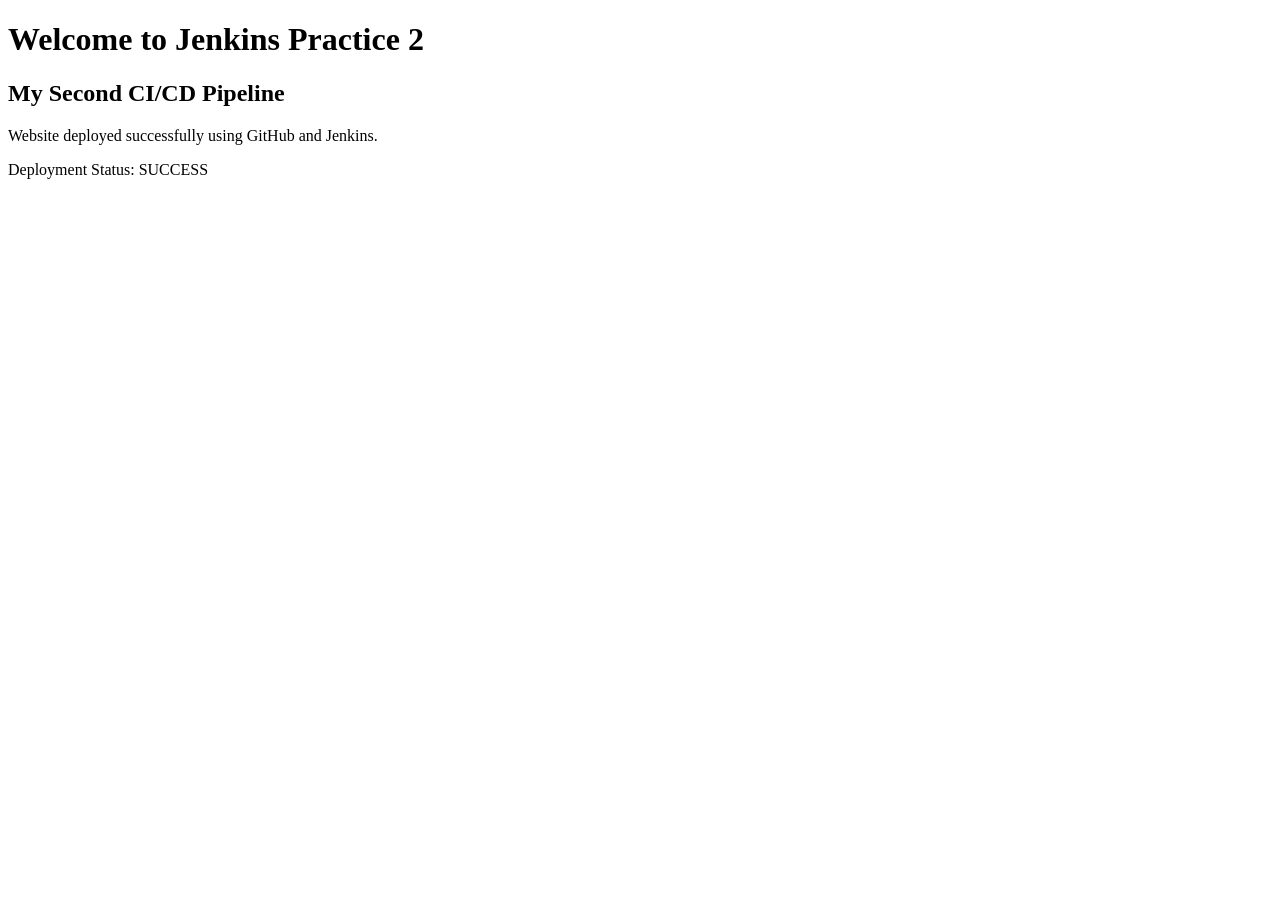
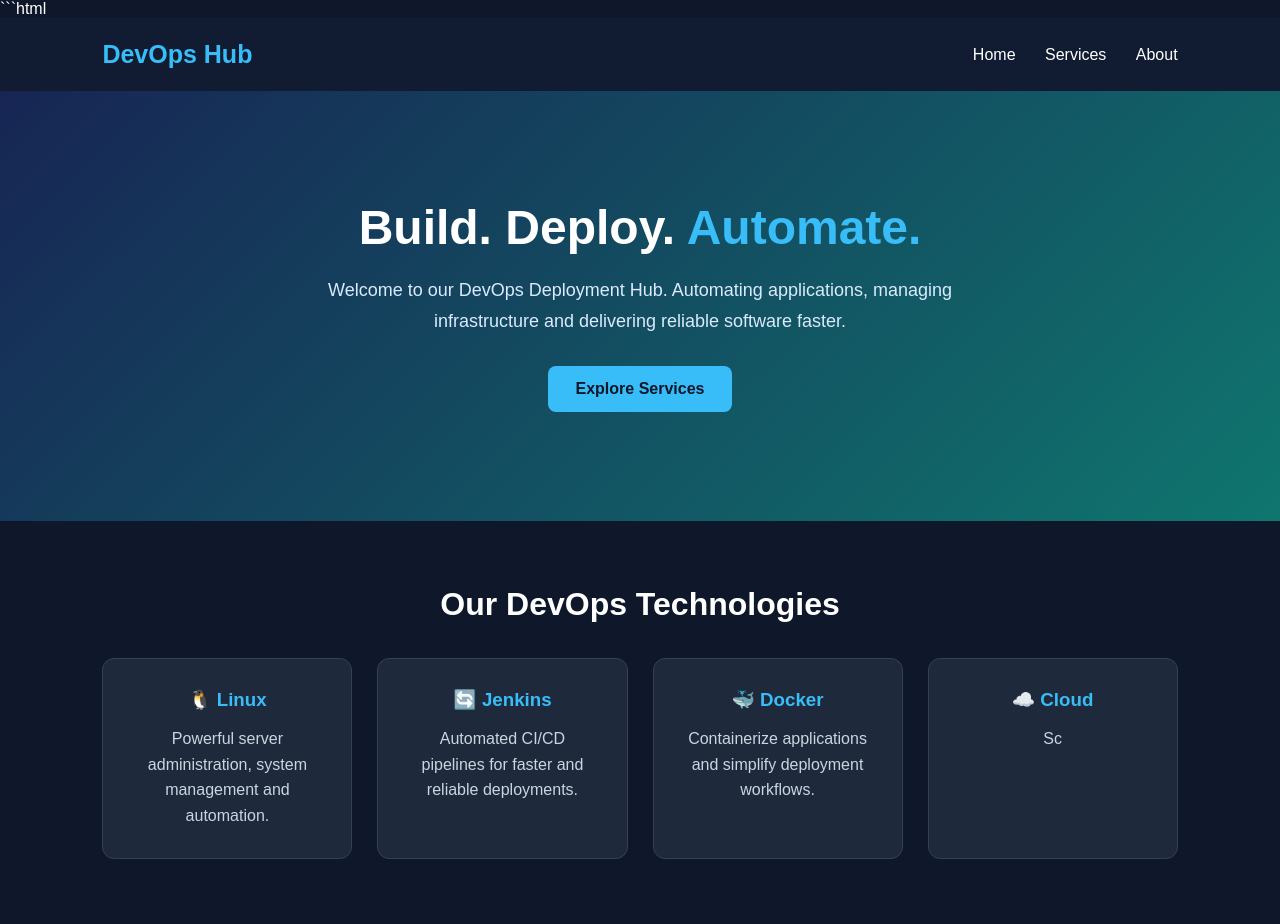
Before and after one commit to suhailkhan-debug/my-website, a plain HTML site: page index.html in a window 1280 px wide. Before the commit the page ends 800 px from the top, so only its background shows below. Drawn offline with Linux system fonts and the light colour scheme.

Commit message:
Revamp index.html with new layout and styles
Updated the title and added a navigation bar with links. Enhanced the hero section and included a services section with technology cards.

````diff
--- a/index.html
+++ b/index.html
@@ -1,13 +1,187 @@
+```html
 <!DOCTYPE html>
 <html lang="en">
 <head>
     <meta charset="UTF-8">
-    <title>Jenkins Practice 2</title>
+    <meta name="viewport" content="width=device-width, initial-scale=1.0">
+    <title>DevOps | Deployment Hub</title>
+
+    <style>
+        * {
+            margin: 0;
+            padding: 0;
+            box-sizing: border-box;
+        }
+
+        body {
+            font-family: Arial, sans-serif;
+            background: #0f172a;
+            color: white;
+        }
+
+        nav {
+            display: flex;
+            justify-content: space-between;
+            align-items: center;
+            padding: 22px 8%;
+            background: #111c33;
+        }
+
+        .logo {
+            font-size: 25px;
+            font-weight: bold;
+            color: #38bdf8;
+        }
+
+        nav a {
+            color: white;
+            text-decoration: none;
+            margin-left: 25px;
+        }
+
+        .hero {
+            min-height: 430px;
+            display: flex;
+            flex-direction: column;
+            justify-content: center;
+            align-items: center;
+            text-align: center;
+            padding: 50px 20px;
+            background: linear-gradient(135deg, #172554, #0f766e);
+        }
+
+        .hero h1 {
+            font-size: 48px;
+            margin-bottom: 20px;
+        }
+
+        .hero h1 span {
+            color: #38bdf8;
+        }
+
+        .hero p {
+            font-size: 18px;
+            color: #dbeafe;
+            max-width: 650px;
+            line-height: 1.7;
+        }
+
+        .btn {
+            display: inline-block;
+            margin-top: 30px;
+            padding: 14px 28px;
+            background: #38bdf8;
+            color: #0f172a;
+            text-decoration: none;
+            font-weight: bold;
+            border-radius: 8px;
+        }
+
+        .services {
+            padding: 65px 8%;
+            text-align: center;
+        }
+
+        .services h2 {
+            font-size: 32px;
+            margin-bottom: 35px;
+        }
+
+        .cards {
+            display: grid;
+            grid-template-columns: repeat(auto-fit, minmax(220px, 1fr));
+            gap: 25px;
+        }
+
+        .card {
+            background: #1e293b;
+            padding: 30px;
+            border-radius: 12px;
+            border: 1px solid #334155;
+            transition: 0.3s;
+        }
+
+        .card:hover {
+            transform: translateY(-8px);
+            border-color: #38bdf8;
+        }
+
+        .card h3 {
+            color: #38bdf8;
+            margin-bottom: 15px;
+        }
+
+        .card p {
+            color: #cbd5e1;
+            line-height: 1.6;
+        }
+
+        footer {
+            text-align: center;
+            padding: 25px;
+            background: #111c33;
+            color: #94a3b8;
+        }
+
+        @media(max-width: 600px) {
+            .hero h1 {
+                font-size: 34px;
+            }
+
+            nav {
+                flex-direction: column;
+                gap: 15px;
+            }
+        }
+    </style>
 </head>
+
 <body>
-    <h1>Welcome to Jenkins Practice 2</h1>
-    <h2>My Second CI/CD Pipeline</h2>
-    <p>Website deployed successfully using GitHub and Jenkins.</p>
-    <p>Deployment Status: SUCCESS</p>
-</body>
-</html>
+
+    <nav>
+        <div class="logo">DevOps Hub</div>
+        <div>
+            <a href="#">Home</a>
+            <a href="#services">Services</a>
+            <a href="#about">About</a>
+        </div>
+    </nav>
+
+    <section class="hero">
+        <h1>Build. Deploy. <span>Automate.</span></h1>
+
+        <p>
+            Welcome to our DevOps Deployment Hub.
+            Automating applications, managing infrastructure
+            and delivering reliable software faster.
+        </p>
+
+        <a href="#services" class="btn">Explore Services</a>
+    </section>
+
+    <section class="services" id="services">
+        <h2>Our DevOps Technologies</h2>
+
+        <div class="cards">
+
+            <div class="card">
+                <h3>🐧 Linux</h3>
+                <p>Powerful server administration,
+                system management and automation.</p>
+            </div>
+
+            <div class="card">
+                <h3>🔄 Jenkins</h3>
+                <p>Automated CI/CD pipelines for
+                faster and reliable deployments.</p>
+            </div>
+
+            <div class="card">
+                <h3>🐳 Docker</h3>
+                <p>Containerize applications and
+                simplify deployment workflows.</p>
+            </div>
+
+            <div class="card">
+                <h3>☁️ Cloud</h3>
+                <p>Sc
````
